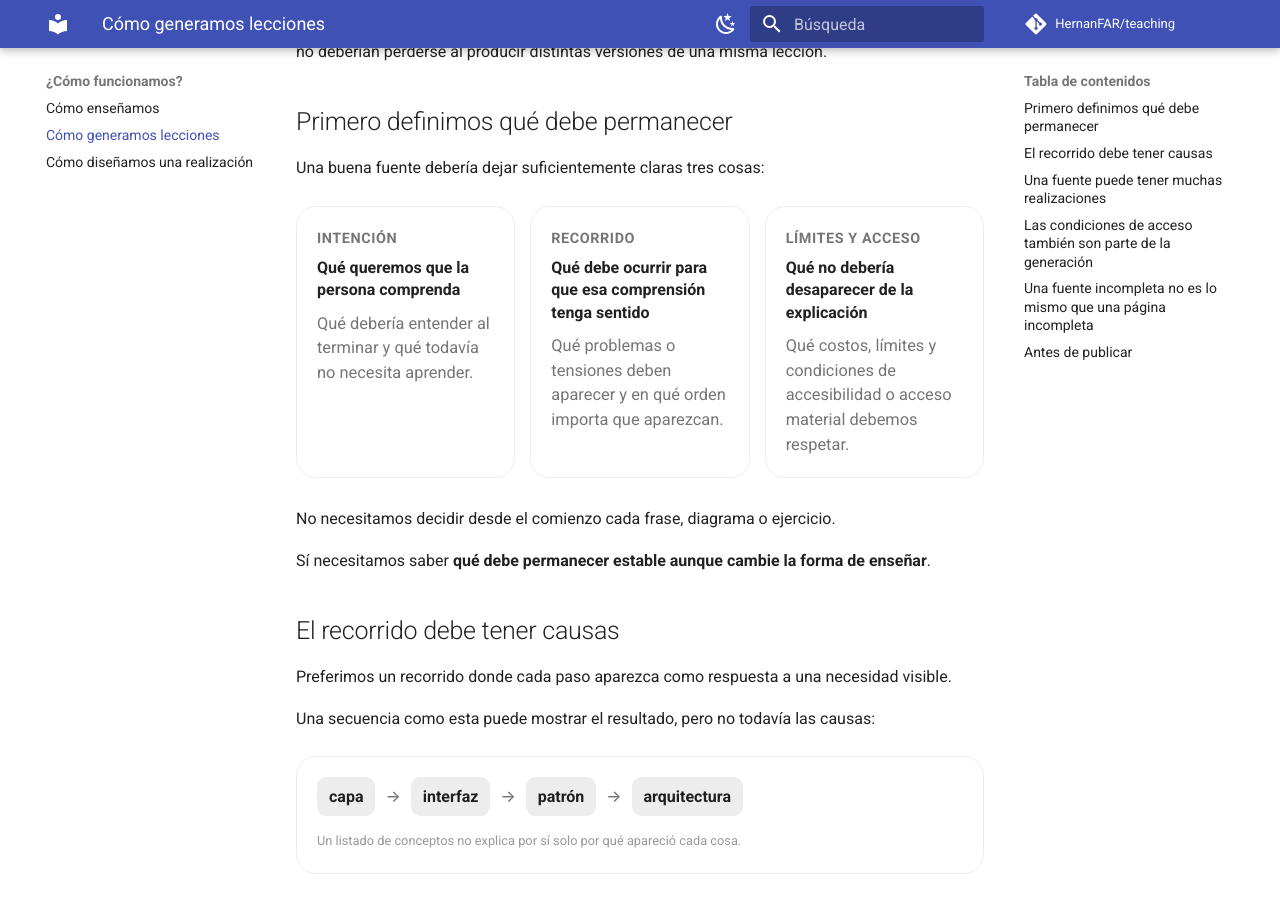
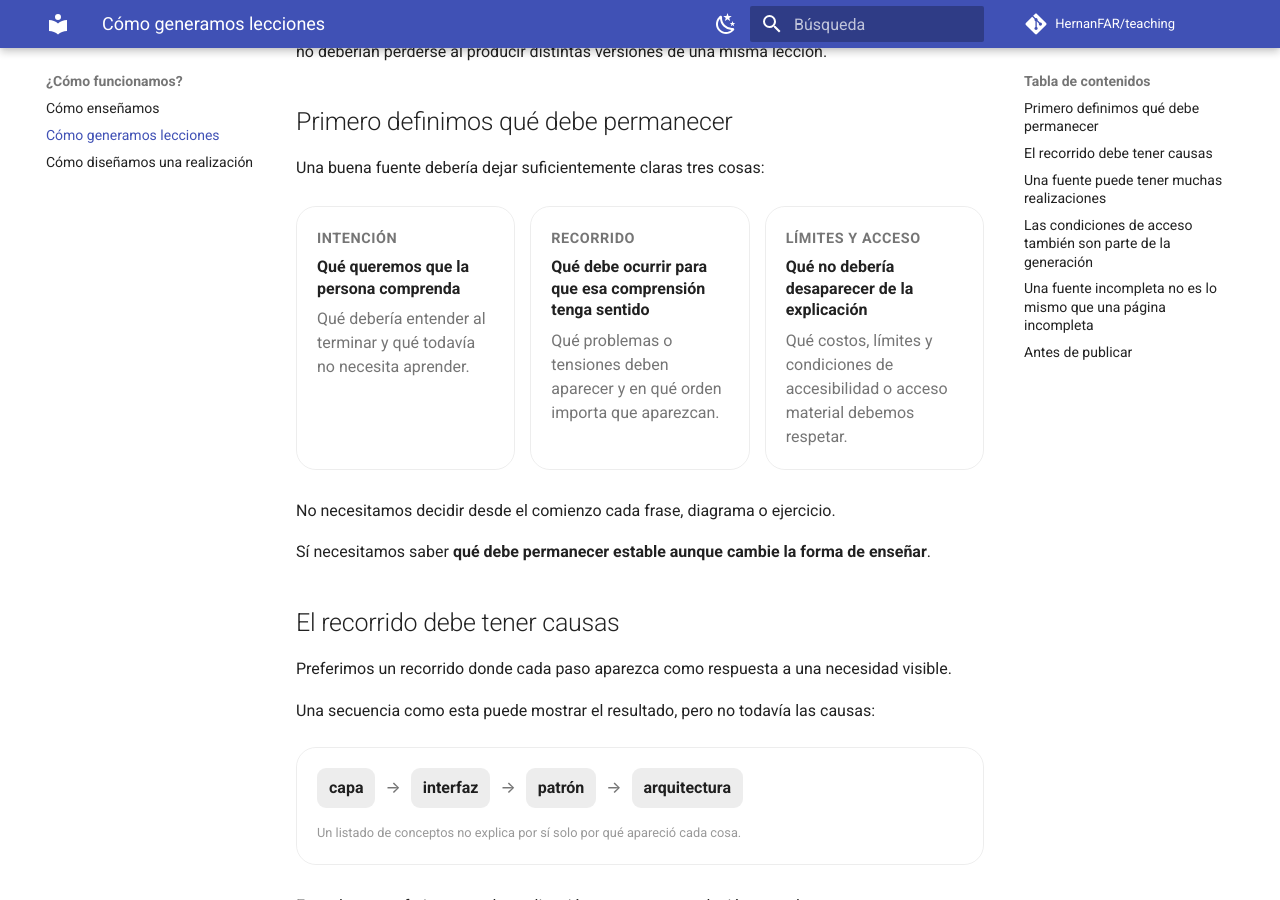
Before and after one commit to HernanFAR/teaching, an MkDocs documentation site: the page built from docs/about/lesson-generation.md, in a window 1280 px wide and 900 px high, scrolled down 416 px. Built offline with MkDocs 1.6.1 and Material for MkDocs 9.7.7, drawn with Linux system fonts in a browser that asks for light colours; comment, search, counter and statistics services are not loaded.

Commit message:
docs: migrate lesson generation visuals to shared components

```diff
--- a/docs/about/lesson-generation.md
+++ b/docs/about/lesson-generation.md
@@ -12,22 +12,22 @@ En Teaching, esa fuente se expresa normalmente mediante unas **instrucciones bas
 
 Una buena fuente debería dejar suficientemente claras tres cosas:
 
-<div class="source-dimensions">
+<div class="teaching-grid teaching-grid--3 teaching-grid--stack-medium">
 
-<div class="source-dimension">
-<span class="source-dimension__label">Intención</span>
+<div class="teaching-card">
+<span class="teaching-eyebrow">Intención</span>
 <strong>Qué queremos que la persona comprenda</strong>
 <span>Qué debería entender al terminar y qué todavía no necesita aprender.</span>
 </div>
 
-<div class="source-dimension">
-<span class="source-dimension__label">Recorrido</span>
+<div class="teaching-card">
+<span class="teaching-eyebrow">Recorrido</span>
 <strong>Qué debe ocurrir para que esa comprensión tenga sentido</strong>
 <span>Qué problemas o tensiones deben aparecer y en qué orden importa que aparezcan.</span>
 </div>
 
-<div class="source-dimension">
-<span class="source-dimension__label">Límites y acceso</span>
+<div class="teaching-card">
+<span class="teaching-eyebrow">Límites y acceso</span>
 <strong>Qué no debería desaparecer de la explicación</strong>
 <span>Qué costos, límites y condiciones de accesibilidad o acceso material debemos respetar.</span>
 </div>
@@ -55,56 +55,56 @@ En su lugar, preferimos que la explicación conserve una relación causal:
 
 <div class="causal-flow">
 
-<div class="causal-step">
-<span class="causal-step__number">1</span>
+<div class="teaching-item teaching-item--stacked">
+<span class="teaching-item__marker">1</span>
 <strong>Algo funciona</strong>
 <span>Partimos desde una solución suficientemente simple y razonable.</span>
 </div>
 
 <div class="causal-flow__arrow" aria-hidden="true">→</div>
 
-<div class="causal-step">
-<span class="causal-step__number">2</span>
+<div class="teaching-item teaching-item--stacked">
+<span class="teaching-item__marker">2</span>
 <strong>Cambia una condición</strong>
 <span>Aparece un requisito, más uso o un contexto diferente.</span>
 </div>
 
 <div class="causal-flow__arrow" aria-hidden="true">→</div>
 
-<div class="causal-step">
-<span class="causal-step__number">3</span>
+<div class="teaching-item teaching-item--stacked">
+<span class="teaching-item__marker">3</span>
 <strong>Aparece una limitación</strong>
 <span>La solución actual deja de responder bien a la nueva situación.</span>
 </div>
 
 <div class="causal-flow__arrow" aria-hidden="true">→</div>
 
-<div class="causal-step">
-<span class="causal-step__number">4</span>
+<div class="teaching-item teaching-item--stacked">
+<span class="teaching-item__marker">4</span>
 <strong>Exploramos</strong>
 <span>Consideramos qué podríamos hacer y qué consecuencias tendría.</span>
 </div>
 
 <div class="causal-flow__arrow" aria-hidden="true">→</div>
 
-<div class="causal-step">
-<span class="causal-step__number">5</span>
+<div class="teaching-item teaching-item--stacked">
+<span class="teaching-item__marker">5</span>
 <strong>Hacemos el cambio mínimo</strong>
 <span>Introducimos solamente lo necesario para responder al problema visible.</span>
 </div>
 
 <div class="causal-flow__arrow" aria-hidden="true">→</div>
 
-<div class="causal-step">
-<span class="causal-step__number">6</span>
+<div class="teaching-item teaching-item--stacked">
+<span class="teaching-item__marker">6</span>
 <strong>Ponemos nombre</strong>
 <span>El concepto aparece después de que ya existe algo que reconocer.</span>
 </div>
 
 <div class="causal-flow__arrow" aria-hidden="true">→</div>
 
-<div class="causal-step">
-<span class="causal-step__number">7</span>
+<div class="teaching-item teaching-item--stacked">
+<span class="teaching-item__marker">7</span>
 <strong>Observamos costos y límites</strong>
 <span>Vemos dónde ayuda, qué cuesta y cuándo deja de tener sentido.</span>
 </div>
@@ -115,16 +115,16 @@ En su lugar, preferimos que la explicación conserve una relación causal:
 
 No todas las lecciones necesitan seguir exactamente esos pasos. Un ejemplo pequeño de ese recorrido podría verse así:
 
-<div class="causal-example">
-<strong>Un endpoint funciona</strong>
-<span aria-hidden="true">→</span>
-<strong>crecen las reglas de negocio</strong>
-<span aria-hidden="true">→</span>
-<strong>necesitamos probarlas sin HTTP</strong>
-<span aria-hidden="true">→</span>
-<strong>aparece una operación separable</strong>
-<span aria-hidden="true">→</span>
-<strong>la reconocemos como un caso de uso</strong>
+<div class="teaching-flow teaching-flow--compact">
+<div class="teaching-flow__step"><strong>Un endpoint funciona</strong></div>
+<div class="teaching-flow__arrow" aria-hidden="true">→</div>
+<div class="teaching-flow__step"><strong>crecen las reglas de negocio</strong></div>
+<div class="teaching-flow__arrow" aria-hidden="true">→</div>
+<div class="teaching-flow__step"><strong>necesitamos probarlas sin HTTP</strong></div>
+<div class="teaching-flow__arrow" aria-hidden="true">→</div>
+<div class="teaching-flow__step"><strong>aparece una operación separable</strong></div>
+<div class="teaching-flow__arrow" aria-hidden="true">→</div>
+<div class="teaching-flow__step"><strong>la reconocemos como un caso de uso</strong></div>
 </div>
 
 <p class="visual-equivalent"><strong>En texto:</strong> el caso de uso no aparece porque queríamos aplicar una arquitectura; aparece después de que una necesidad concreta vuelve útil separar esa operación.</p>
@@ -133,40 +133,40 @@ No todas las lecciones necesitan seguir exactamente esos pasos. Un ejemplo peque
 
 La misma intención pedagógica puede expresarse de distintas formas.
 
-<div class="realization-variables">
+<div class="teaching-grid teaching-grid--3">
 
-<div class="realization-variable">
-<span class="realization-variable__label">Lenguaje</span>
+<div class="teaching-card">
+<span class="teaching-eyebrow">Lenguaje</span>
 <strong>C#, Python u otro</strong>
 <span>Cambia la herramienta, no aquello que intentamos enseñar.</span>
 </div>
 
-<div class="realization-variable">
-<span class="realization-variable__label">Dominio</span>
+<div class="teaching-card">
+<span class="teaching-eyebrow">Dominio</span>
 <strong>Órdenes, videojuegos, inventario...</strong>
 <span>El contexto puede acercar la idea sin alterar su recorrido esencial.</span>
 </div>
 
-<div class="realization-variable">
-<span class="realization-variable__label">Dificultad</span>
+<div class="teaching-card">
+<span class="teaching-eyebrow">Dificultad</span>
 <strong>Más o menos profundidad</strong>
 <span>Podemos adaptar cuánto asumimos y cuánto acompañamiento necesita la persona.</span>
 </div>
 
-<div class="realization-variable">
-<span class="realization-variable__label">Representación</span>
+<div class="teaching-card">
+<span class="teaching-eyebrow">Representación</span>
 <strong>Texto, código, diagramas o ejercicios</strong>
 <span>La forma cambia según qué ayude mejor a comprender la tensión actual.</span>
 </div>
 
-<div class="realization-variable">
-<span class="realization-variable__label">Interacción</span>
+<div class="teaching-card">
+<span class="teaching-eyebrow">Interacción</span>
 <strong>Lectura, tutoría o práctica guiada</strong>
 <span>La misma fuente puede convertirse en experiencias de aprendizaje distintas.</span>
 </div>
 
-<div class="realization-variable">
-<span class="realization-variable__label">Ayuda</span>
+<div class="teaching-card">
+<span class="teaching-eyebrow">Ayuda</span>
 <strong>Más o menos andamiaje</strong>
 <span>Podemos variar pistas, ejemplos y apoyo sin adelantar conceptos innecesarios.</span>
 </div>
@@ -177,28 +177,28 @@ Eso nos permite producir realizaciones distintas sin perder necesariamente la mi
 
 Aunque la forma cambie, hay algunas cosas que deberían permanecer reconocibles:
 
-<div class="realization-invariants">
+<div class="teaching-grid teaching-grid--2">
 
-<div class="realization-invariant">
-<span class="realization-invariant__number">1</span>
+<div class="teaching-item teaching-item--quiet">
+<span class="teaching-item__marker">1</span>
 <strong>Intención pedagógica</strong>
 <span>Qué debería comprender la persona al terminar.</span>
 </div>
 
-<div class="realization-invariant">
-<span class="realization-invariant__number">2</span>
+<div class="teaching-item teaching-item--quiet">
+<span class="teaching-item__marker">2</span>
 <strong>Tensiones esenciales</strong>
 <span>Qué problemas deben aparecer para que el concepto tenga una causa visible.</span>
 </div>
 
-<div class="realization-invariant">
-<span class="realization-invariant__number">3</span>
+<div class="teaching-item teaching-item--quiet">
+<span class="teaching-item__marker">3</span>
 <strong>Límites</strong>
 <span>Qué costos, contrafactuales y condiciones no deberían desaparecer.</span>
 </div>
 
-<div class="realization-invariant">
-<span class="realization-invariant__number">4</span>
+<div class="teaching-item teaching-item--quiet">
+<span class="teaching-item__marker">4</span>
 <strong>Momento de introducir conceptos</strong>
 <span>Qué todavía no corresponde nombrar o enseñar.</span>
 </div>
@@ -211,30 +211,30 @@ La fuente tampoco es inmutable.
 
 Una realización puede enseñarnos que la secuencia no funciona como esperábamos, que una tensión aparece demasiado pronto, que falta una transición o que estamos intentando enseñar demasiadas cosas a la vez.
 
-<div class="source-feedback">
+<div class="teaching-flow">
 
-<div class="source-feedback__step">
+<div class="teaching-flow__step">
 <strong>Fuente pedagógica</strong>
 <span>Declara qué intentamos preservar.</span>
 </div>
 
-<div class="source-feedback__arrow" aria-hidden="true">→</div>
+<div class="teaching-flow__arrow" aria-hidden="true">→</div>
 
-<div class="source-feedback__step">
+<div class="teaching-flow__step">
 <strong>Realización</strong>
 <span>Expresa esa intención de una forma concreta.</span>
 </div>
 
-<div class="source-feedback__arrow" aria-hidden="true">→</div>
+<div class="teaching-flow__arrow" aria-hidden="true">→</div>
 
-<div class="source-feedback__step">
+<div class="teaching-flow__step">
 <strong>Evidencia</strong>
 <span>La experiencia revela qué funcionó, qué faltó o qué apareció demasiado pronto.</span>
 </div>
 
-<div class="source-feedback__arrow" aria-hidden="true">↺</div>
+<div class="teaching-flow__arrow" aria-hidden="true">↺</div>
 
-<div class="source-feedback__step source-feedback__step--review">
+<div class="teaching-flow__step teaching-flow__step--accent">
 <strong>Revisión de la fuente</strong>
 <span>Actualizamos la intención o el recorrido cuando la evidencia lo justifica.</span>
 </div>
@@ -249,40 +249,40 @@ No queremos diseñar una explicación y preguntarnos por accesibilidad recién a
 
 Mientras generamos una lección intentamos no asumir innecesariamente ciertas condiciones de acceso:
 
-<div class="access-assumptions">
+<div class="teaching-grid teaching-grid--3">
 
-<div class="access-assumption">
-<span class="access-assumption__label">Costo</span>
+<div class="teaching-card">
+<span class="teaching-eyebrow">Costo</span>
 <strong>Software o servicios pagados</strong>
 <span>No asumimos que una persona pueda pagar herramientas, plataformas o suscripciones para aprender el concepto.</span>
 </div>
 
-<div class="access-assumption">
-<span class="access-assumption__label">Hardware</span>
+<div class="teaching-card">
+<span class="teaching-eyebrow">Hardware</span>
 <strong>Equipos potentes</strong>
 <span>No asumimos computadores de alto rendimiento cuando el objetivo pedagógico puede alcanzarse con recursos más modestos.</span>
 </div>
 
-<div class="access-assumption">
-<span class="access-assumption__label">Conectividad</span>
+<div class="teaching-card">
+<span class="teaching-eyebrow">Conectividad</span>
 <strong>Conexiones rápidas o estables</strong>
 <span>No convertimos una buena conexión a internet en un requisito implícito cuando no es técnicamente necesaria.</span>
 </div>
 
-<div class="access-assumption">
-<span class="access-assumption__label">Trayectoria</span>
+<div class="teaching-card">
+<span class="teaching-eyebrow">Trayectoria</span>
 <strong>Educación formal o certificaciones</strong>
 <span>No usamos universidad, certificaciones o formación costosa como filtro innecesario para acceder a una explicación.</span>
 </div>
 
-<div class="access-assumption">
-<span class="access-assumption__label">Idioma</span>
+<div class="teaching-card">
+<span class="teaching-eyebrow">Idioma</span>
 <strong>Dominio previo del inglés</strong>
 <span>No asumimos que una persona ya comprende términos en inglés que todavía no hemos explicado.</span>
 </div>
 
-<div class="access-assumption">
-<span class="access-assumption__label">Accesibilidad</span>
+<div class="teaching-card">
+<span class="teaching-eyebrow">Accesibilidad</span>
 <strong>Condiciones visuales, físicas o sensoriales ideales</strong>
 <span>No diseñamos la experiencia suponiendo que todas las personas acceden al contenido de la misma forma.</span>
 </div>
@@ -291,28 +291,28 @@ Mientras generamos una lección intentamos no asumir innecesariamente ciertas co
 
 En su lugar, intentamos tomar decisiones de generación que reduzcan barreras innecesarias:
 
-<div class="access-practices">
+<div class="teaching-grid teaching-grid--2">
 
-<div class="access-practice">
-<span class="access-practice__number">1</span>
+<div class="teaching-item">
+<span class="teaching-item__marker">1</span>
 <strong>Intuición antes del tecnicismo</strong>
 <span>Cuando un término técnico todavía no es necesario, preferimos construir primero la intuición que lo vuelve comprensible.</span>
 </div>
 
-<div class="access-practice">
-<span class="access-practice__number">2</span>
+<div class="teaching-item">
+<span class="teaching-item__marker">2</span>
 <strong>Traducción visible</strong>
 <span>Cuando usamos un término en inglés que importa para comprender la idea, mostramos también su significado en español.</span>
 </div>
 
-<div class="access-practice">
-<span class="access-practice__number">3</span>
+<div class="teaching-item">
+<span class="teaching-item__marker">3</span>
 <strong>Acceso alternativo</strong>
 <span>Cuando una representación visual contiene información esencial, procuramos que exista una forma textual de acceder a ella.</span>
 </div>
 
-<div class="access-practice">
-<span class="access-practice__number">4</span>
+<div class="teaching-item">
+<span class="teaching-item__marker">4</span>
 <strong>Diseño desde el inicio</strong>
 <span>La accesibilidad y las condiciones materiales forman parte de la generación de la lección, no de una revisión posterior.</span>
 </div>
@@ -385,52 +385,52 @@ Preferimos que esas dudas permanezcan **visibles** antes que rellenarlas con una
 
 Revisamos estas preguntas para comprobar que la lección siga siendo clara, útil y justificable:
 
-<div class="publication-checks">
+<div class="teaching-grid teaching-grid--2">
 
-<div class="publication-check">
-<span class="publication-check__number">1</span>
+<div class="teaching-item">
+<span class="teaching-item__marker">1</span>
 <strong>¿Podemos rastrear cada concepto hasta el problema que lo hizo útil?</strong>
 <span>La explicación debería dejar visible qué necesidad motivó el concepto y por qué vale la pena aprenderlo.</span>
 </div>
 
-<div class="publication-check">
-<span class="publication-check__number">2</span>
+<div class="teaching-item">
+<span class="teaching-item__marker">2</span>
 <strong>¿Lo introdujimos solamente porque “así se hace”?</strong>
 <span>No queremos incluir algo solo por tradición. Debe existir una razón actual y visible para enseñarlo.</span>
 </div>
 
-<div class="publication-check">
-<span class="publication-check__number">3</span>
+<div class="teaching-item">
+<span class="teaching-item__marker">3</span>
 <strong>¿Mostramos qué ocurriría si no hiciéramos el cambio?</strong>
 <span>Cuando ayuda a comprenderlo, mostramos el contrafactual para que el valor de la técnica no dependa de memorizarla.</span>
 </div>
 
-<div class="publication-check">
-<span class="publication-check__number">4</span>
+<div class="teaching-item">
+<span class="teaching-item__marker">4</span>
 <strong>¿Explicamos cuándo la técnica puede no ser necesaria?</strong>
 <span>Una técnica también se entiende por sus límites y por los contextos donde deja de ser la mejor opción.</span>
 </div>
 
-<div class="publication-check">
-<span class="publication-check__number">5</span>
+<div class="teaching-item">
+<span class="teaching-item__marker">5</span>
 <strong>¿Distinguimos hechos de heurísticas y preferencias?</strong>
 <span>Separamos lo comprobable de una regla práctica, una decisión contextual o una preferencia.</span>
 </div>
 
-<div class="publication-check">
-<span class="publication-check__number">6</span>
+<div class="teaching-item">
+<span class="teaching-item__marker">6</span>
 <strong>¿Los recursos visuales responden preguntas concretas?</strong>
 <span>Un recurso visual debería tener una función pedagógica y seguir siendo comprensible por otra vía cuando contiene información esencial.</span>
 </div>
 
-<div class="publication-check">
-<span class="publication-check__number">7</span>
+<div class="teaching-item">
+<span class="teaching-item__marker">7</span>
 <strong>¿Alguien puede seguir el recorrido sin conocer el nombre formal?</strong>
 <span>La explicación debería construir la intuición antes de exigir que la persona conozca el término técnico.</span>
 </div>
 
-<div class="publication-check">
-<span class="publication-check__number">8</span>
+<div class="teaching-item">
+<span class="teaching-item__marker">8</span>
 <strong>¿Estamos introduciendo barreras innecesarias?</strong>
 <span>No deberíamos añadir barreras económicas, lingüísticas, educativas o de accesibilidad que no sean técnicamente necesarias.</span>
 </div>
```
